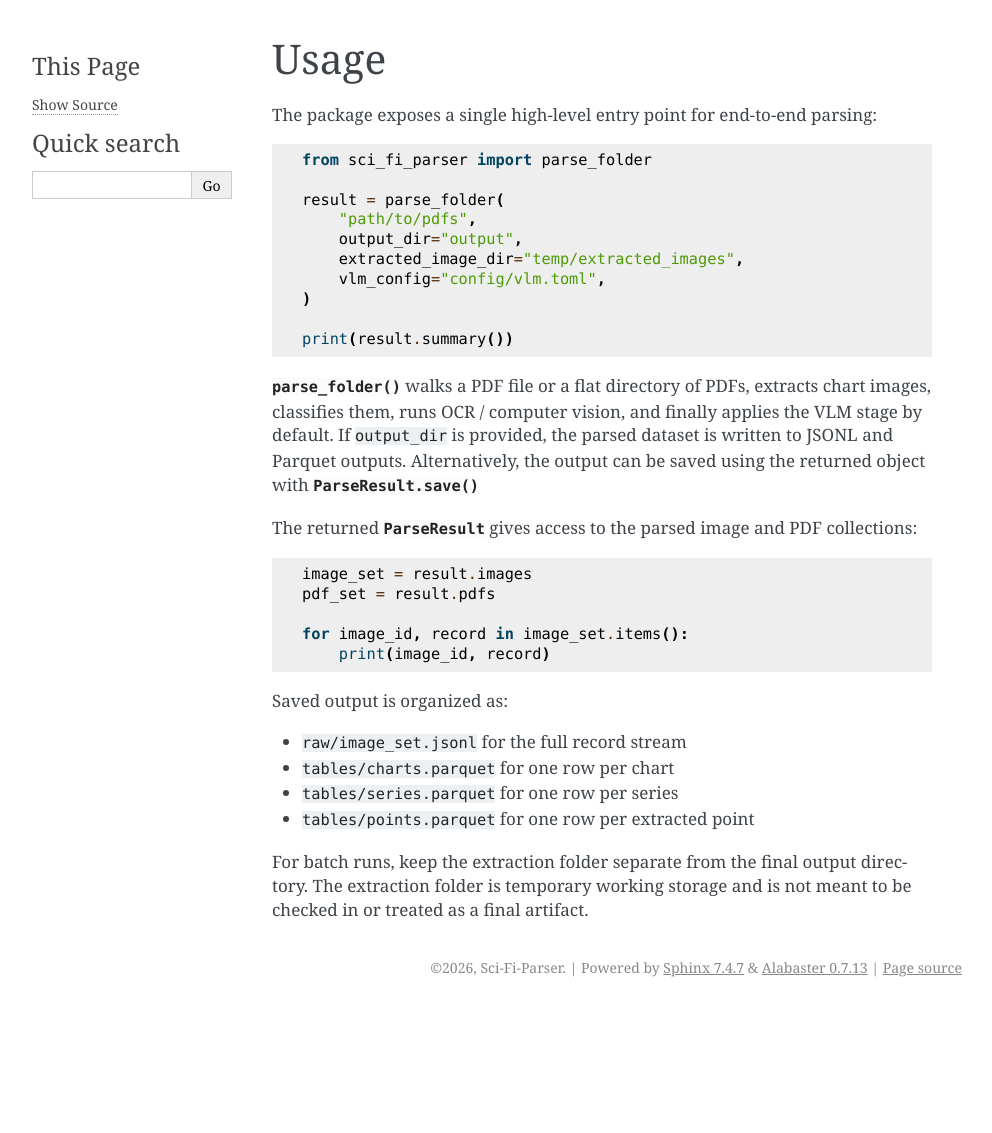
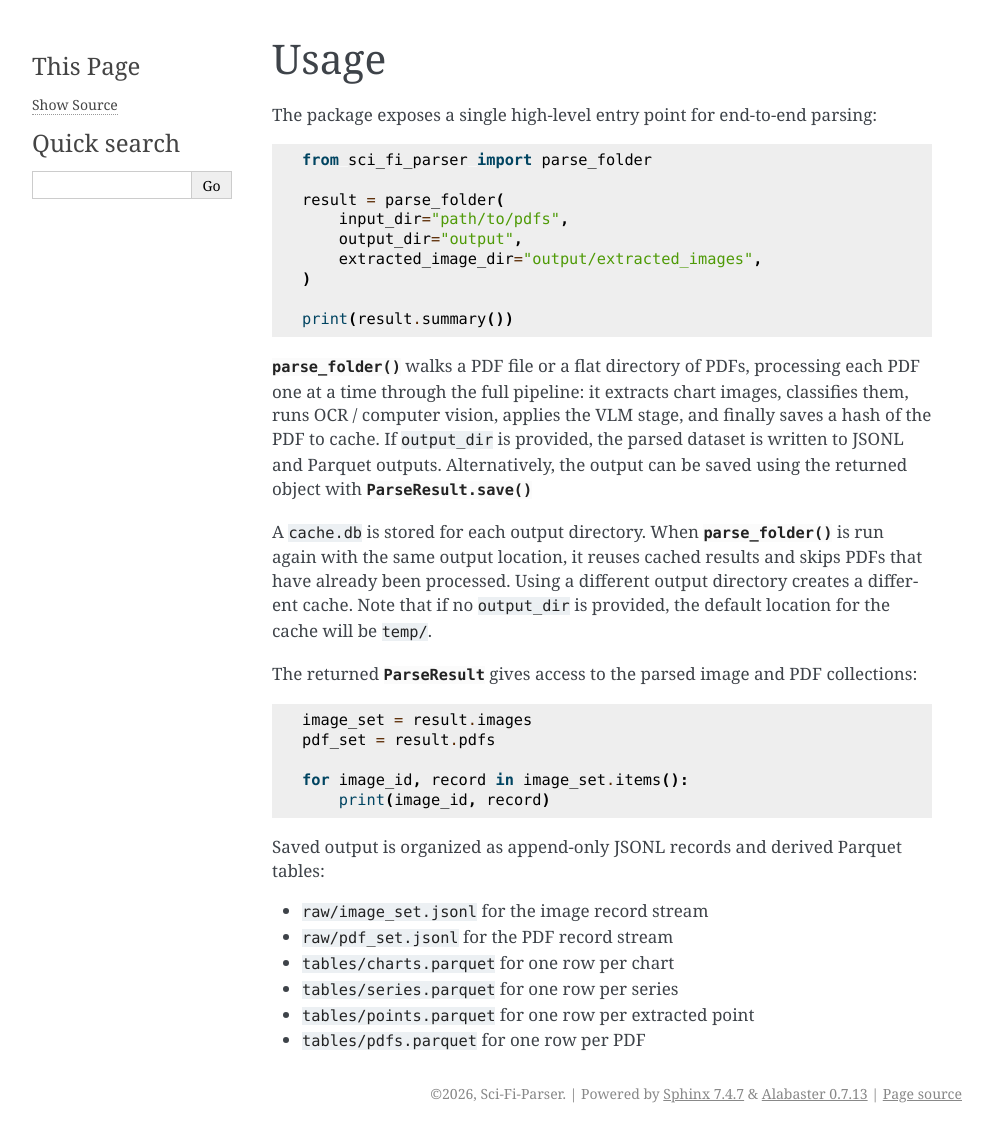
Before and after one commit to Sci-Fi-Parser/Sci-Fi-Parser, a Sphinx documentation site: the page built from docs/source/usage.rst, in a window 1280 px wide. Shown: the whole page, without its empty margins (148-1140 px from the left). Built offline with Sphinx 7.4.7, drawn with Linux system fonts in a browser that asks for light colours; before the commit the page ends 1007 px from its top, so only the background shows below that.

Commit message:
Update usage docs

```diff
--- a/docs/source/usage.rst
+++ b/docs/source/usage.rst
@@ -8,18 +8,22 @@ The package exposes a single high-level entry point for end-to-end parsing:
    from sci_fi_parser import parse_folder
 
    result = parse_folder(
-       "path/to/pdfs",
+       input_dir="path/to/pdfs",
        output_dir="output",
-       extracted_image_dir="temp/extracted_images",
-       vlm_config="config/vlm.toml",
+       extracted_image_dir="output/extracted_images",
    )
 
    print(result.summary())
 
-:func:`parse_folder() <sci_fi_parser.api.parse_folder>` walks a PDF file or a flat directory of PDFs, extracts chart
-images, classifies them, runs OCR / computer vision, and finally applies the
-VLM stage by default. If ``output_dir`` is provided, the parsed dataset is written to JSONL
-and Parquet outputs. Alternatively, the output can be saved using the returned object with :meth:`ParseResult.save() <sci_fi_parser.api.ParseResult.save>`
+:func:`parse_folder() <sci_fi_parser.api.parse_folder>` walks a PDF file or a flat directory of PDFs, processing each
+PDF one at a time through the full pipeline: it extracts chart images, classifies them, runs OCR / computer vision,
+applies the VLM stage, and finally saves a hash of the PDF to cache.
+If ``output_dir`` is provided, the parsed dataset is written to JSONL and Parquet outputs.
+Alternatively, the output can be saved using the returned object with :meth:`ParseResult.save() <sci_fi_parser.api.ParseResult.save>`
+
+A ``cache.db`` is stored for each output directory. When :func:`parse_folder() <sci_fi_parser.api.parse_folder>` is run again with the same output location,
+it reuses cached results and skips PDFs that have already been processed.
+Using a different output directory creates a different cache. Note that if no ``output_dir`` is provided, the default location for the cache will be ``temp/``.
 
 The returned :class:`ParseResult <sci_fi_parser.api.ParseResult>` gives access to the parsed
 image and PDF collections:
@@ -32,13 +36,11 @@ image and PDF collections:
    for image_id, record in image_set.items():
        print(image_id, record)
 
-Saved output is organized as:
+Saved output is organized as append-only JSONL records and derived Parquet tables:
 
-* ``raw/image_set.jsonl`` for the full record stream
+* ``raw/image_set.jsonl`` for the image record stream
+* ``raw/pdf_set.jsonl`` for the PDF record stream
 * ``tables/charts.parquet`` for one row per chart
 * ``tables/series.parquet`` for one row per series
 * ``tables/points.parquet`` for one row per extracted point
-
-For batch runs, keep the extraction folder separate from the final output
-directory. The extraction folder is temporary working storage and is not meant
-to be checked in or treated as a final artifact.
+* ``tables/pdfs.parquet`` for one row per PDF
```
